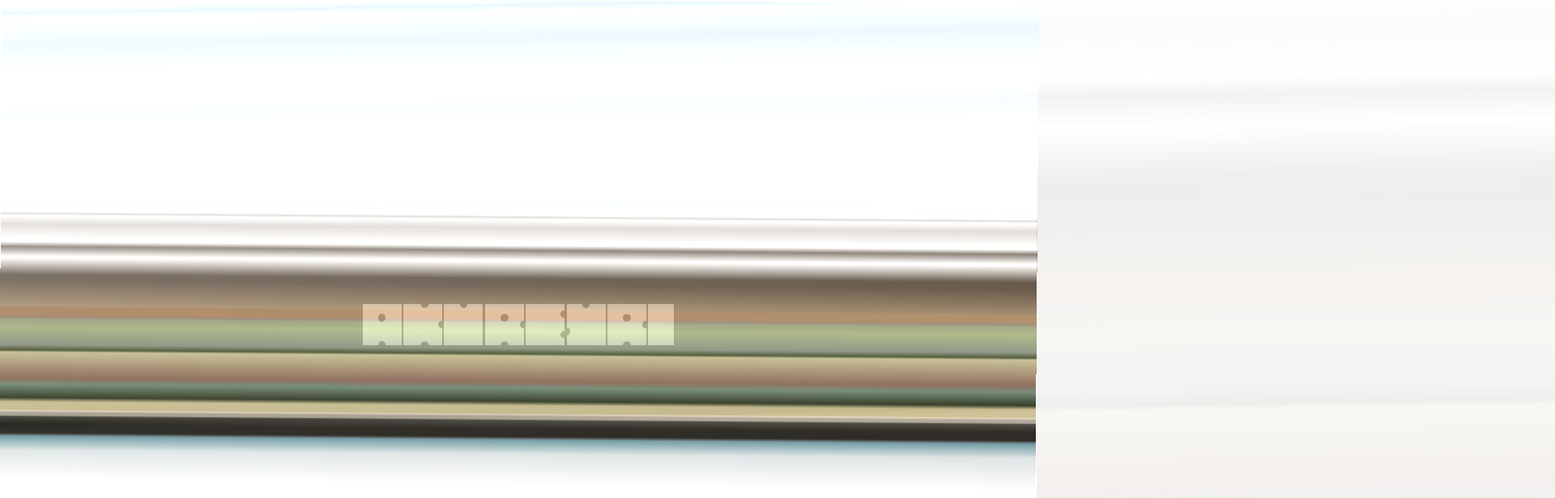
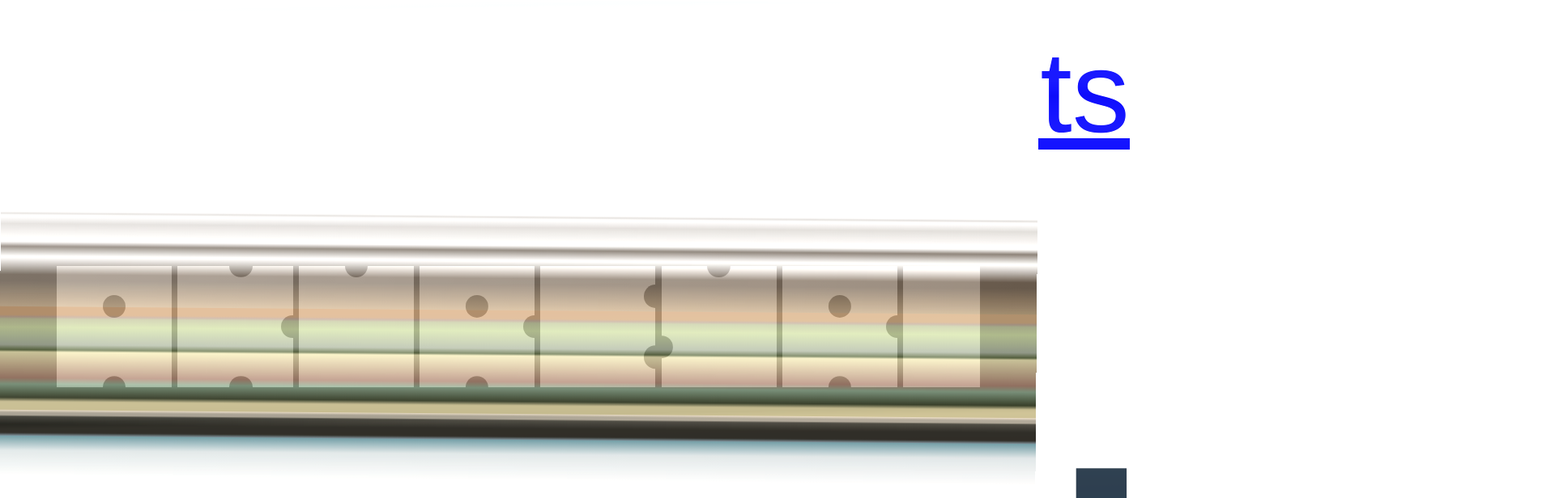
Before and after one commit to method-run/sandbox, a React (Vite) app: page /sandbox/experiments/landscapes/akureyri in a window 1280 px wide. Shown: the top 616 px of the page at 81% size, 1920 px wide, since content can reach past the window. Built offline with nearby package versions, Linux system fonts and the light colour scheme; what colorjs.io would draw is missing.

Commit message:
Tweak font size for landscapes

```diff
--- a/src/Experiments/Landscapes/Akureyri.tsx
+++ b/src/Experiments/Landscapes/Akureyri.tsx
@@ -3,7 +3,9 @@ import { useCallback, useLayoutEffect, useState } from "react";
 import { Word } from "../Word";
 
 export const Akureyri = () => {
-  const bodyCss = css({});
+  const bodyCss = css({
+    fontSize: "calc(100vw / 9)",
+  });
 
   const gridCss = css(`
         position: fixed;
@@ -14,6 +16,7 @@ export const Akureyri = () => {
         display: grid;
         grid-template-columns: repeat(1, 1fr);
         grid-template-rows: 2fr 1fr 1fr 0.25fr 2fr;
+        background: white;
 
         grid-template-areas:
             "sky"
@@ -43,6 +46,7 @@ export const Akureyri = () => {
 
   useLayoutEffect(() => {
     document.body.classList.add(bodyCss);
+    return () => document.body.classList.remove(bodyCss);
   }, [bodyCss]);
 
   const [skyStyle, setSkyStyle] = useState<string>(
@@ -124,8 +128,8 @@ export const Akureyri = () => {
   const headingCss = css(`
     margin: 0;
     top: 50%;
-    font-size: 3rem;
-    margin-top: -1.5rem;
+    font-size: 1em;
+    margin-top: -0.5em;
     position: absolute;
     padding: 0;
     left: 0;
--- a/src/Experiments/Landscapes/Geiranger.tsx
+++ b/src/Experiments/Landscapes/Geiranger.tsx
@@ -3,7 +3,9 @@ import { useLayoutEffect } from "react";
 import { Word } from "../Word";
 
 export const Geiranger = () => {
-  const bodyCss = css({});
+  const bodyCss = css({
+    fontSize: "calc(100vw / 10)",
+  });
 
   const gridCss = css(`
       position: fixed;
@@ -15,6 +17,7 @@ export const Geiranger = () => {
 
   const landscapeGradientCss = css(`
     background:
+      white
       linear-gradient(
         180deg,
         oklch(0.76 0.13 254.95),
@@ -44,13 +47,14 @@ export const Geiranger = () => {
 
   useLayoutEffect(() => {
     document.body.classList.add(bodyCss);
+    return () => document.body.classList.remove(bodyCss);
   }, [bodyCss]);
 
   const headingCss = css(`
     margin: 0;
     top: 50%;
-    font-size: 3rem;
-    margin-top: -1.5rem;
+    font-size: 1em;
+    margin-top: -0.5em;
     position: absolute;
     padding: 0;
     left: 0;
```
Also changed, not shown: 4 other files (tests, documents, lock files or other folders).
